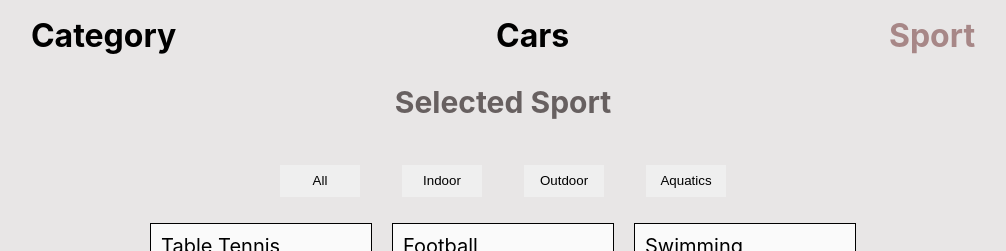
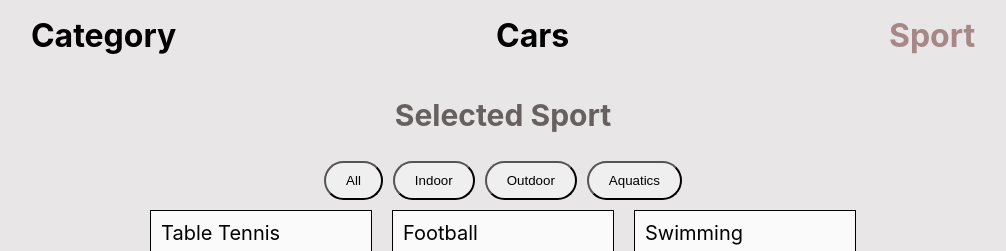
Before and after one commit to elis-11/cars-category, a React (Vite) app: page /sport in a window 1280 px wide. Shown: the top 251 px of the page, without its empty margins (137-1143 px from the left). Built offline with nearby package versions, Linux system fonts and the light colour scheme.

Commit message:
Active category

```diff
--- a/src/Category.jsx
+++ b/src/Category.jsx
@@ -9,7 +9,7 @@ function Category() {
   const allCategory = ["All", ...new Set(carsJson.map((car) => car.category))];
   console.log(allCategory);
   const [buttons, setButtons] = useState(allCategory);
-  console.log(buttons)
+  console.log(buttons);
 
   const filterCars = (button) => {
     if (button === "All") {
@@ -17,7 +17,7 @@ function Category() {
       return;
     }
     const filteredCars = carsJson.filter((car) => car.category === button);
-    console.log(filteredCars)
+    console.log(filteredCars);
     setCars(filteredCars);
   };
 
@@ -28,7 +28,8 @@ function Category() {
         {buttons.map((category) => (
           <button
             key={category}
-            className="btn"
+            // className="btn"
+            className={allCategory === category ? "active" : "filter"}
             type="button"
             onClick={() => filterCars(category)}
           >
--- a/src/Sport.jsx
+++ b/src/Sport.jsx
@@ -37,7 +37,8 @@ export const Sport = () => {
       <div className="category">
         {categories.map((category, index) => (
           <button
-            className="btn"
+            // className="btn"
+            className={selectedCategory === category ? "active" : "filter"}
             key={index}
             onClick={() => handleCategoryChange(category)}
           >
```
